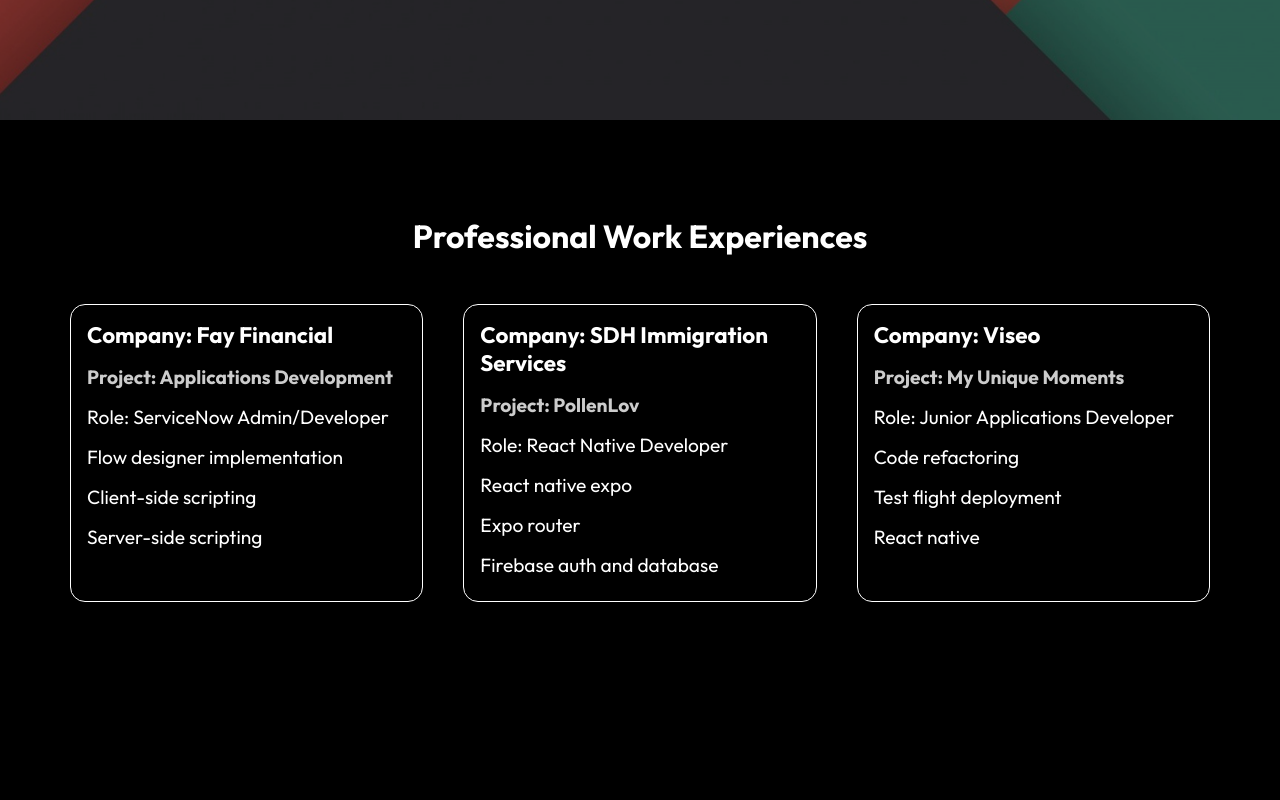
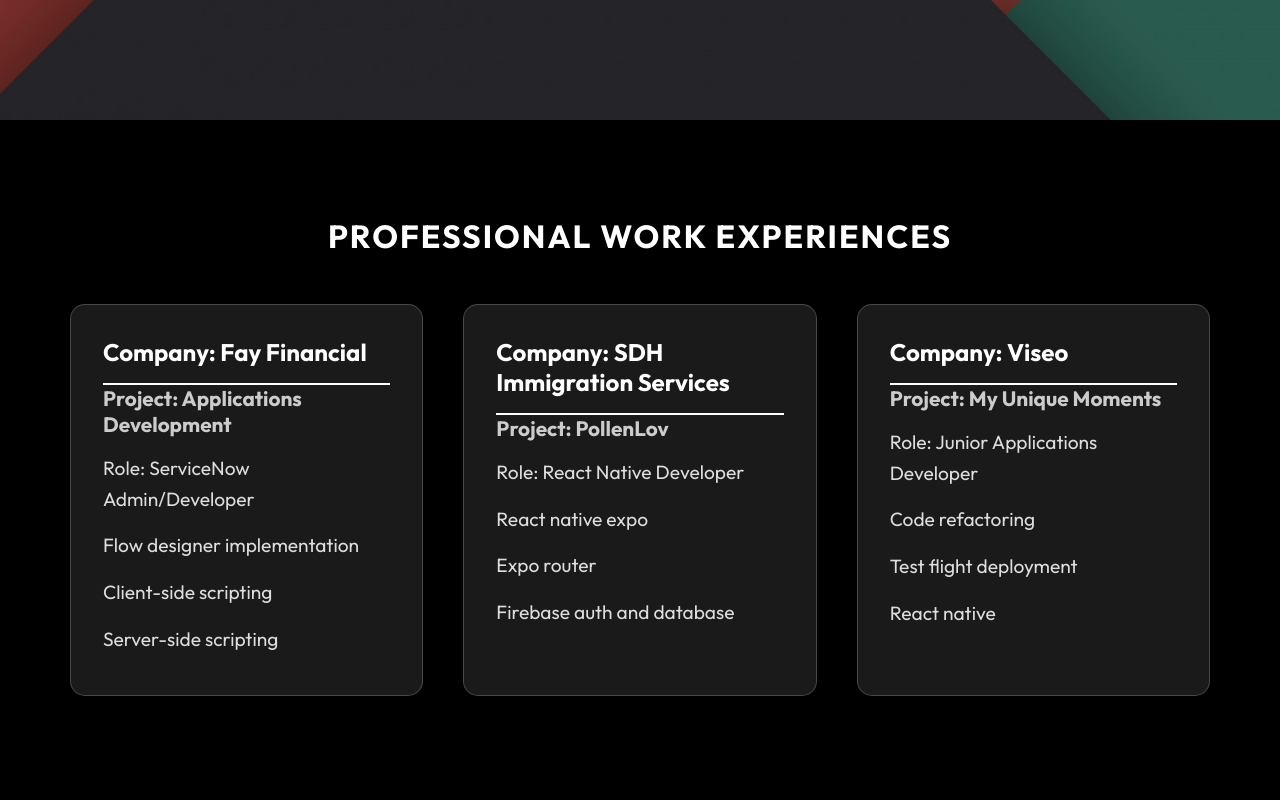
Before and after one commit to zoecabrales/jz-portfolio, a React (Create React App) app: page / in a window 1280 px wide. Shown: the part 680-1480 px from the top of the page. Built offline with nearby package versions, Linux system fonts and the light colour scheme.

Commit message:
minor ui revisions on Work exp cards

```diff
--- a/src/components/About/AboutContent.js
+++ b/src/components/About/AboutContent.js
@@ -54,9 +54,6 @@
         ))}
       </div>
 
-
-
-
       <div className="social-media-title" data-aos="fade-up">
         <h2>Check Out My YouTube Channel!</h2>
       </div>
--- a/src/components/Cards/CertCard/CertCard.js
+++ b/src/components/Cards/CertCard/CertCard.js
@@ -5,6 +5,7 @@
 const CertCard = ({ heading }) => {
   return (
     <div className="heading">
+      <h1>My Digital Certifications</h1>
       <h2>{heading}</h2>
       <h4
         style={{ marginTop: "50px" }}
--- a/src/components/Cards/CertCard/CertCardStyles.css
+++ b/src/components/Cards/CertCard/CertCardStyles.css
@@ -1,10 +1,10 @@
-.pricing{
+.pricing {
     width: 100%;
     padding: 6rem 1rem;
-    background-color:black;
+    /* background: linear-gradient(135deg, #000428, #004e92); */
 }
 
-.card-container{
+.card-container {
     max-width: 1140px;
     margin: auto;
     display: grid;
@@ -12,51 +12,54 @@
     column-gap: 40px;
 }
 
-.card{
+.card {
     border: 1px solid white;
     color: white;
     text-align: center;
     padding: 1rem;
+    background-color: rgba(0, 0, 0, 0.7);
+    border-radius: 15px;
+    transition: background-color 0.3s, border-radius 0.3s;
 }
 
-.card:hover{
-    background-color: black;
-    border-radius: 30px;
-    transition: 0.3s;
+.card:hover {
+    background: rgba(255, 255, 255, 0.2);
+    border-radius: 20px;
+   transform: translateY(-5px); /* Elevate on hover */
 }
 
-.card h3{
+.card h3 {
     font-size: 1.4rem;
     padding: 1rem;
     color: white;
 }
 
-.card p{
+.card p {
     padding: 10px 0;
     color: white;
 }
 
-.bar-line{
+.bar-line {
     border-bottom: 1px solid white;
     width: 30%;
     margin: 1.5rem auto;
     display: block;
 }
 
-.btc{
+.btc {
     font-size: 3rem;
     font-weight: 500;
     padding: 1rem 0;
 }
 
-.btn-price{
+.btn-price {
     border-radius: 50px;
     display: block;
     width: 80%;
     margin: 2rem auto;
 }
 
-@media screen and (max-width:740px) {
+@media screen and (max-width: 740px) {
     .card-container {
         max-width: 90%;
         margin: auto;
--- a/src/components/Cards/ExpCard/ExpCardStyles.css
+++ b/src/components/Cards/ExpCard/ExpCardStyles.css
@@ -1,13 +1,17 @@
 .exp {
   width: 100%;
   padding: 6rem 1rem;
-    background-color: black;
+  /* background: linear-gradient(135deg, #000428, #000428 ); */
+  color: white;
 }
 
 .exp-heading {
   text-align: center;
-    color: white;
+  color: #fff;
   margin-bottom: 3rem;
+  font-size: 2rem;
+  text-transform: uppercase;
+  letter-spacing: 2px;
 }
 
 .exp-card-container {
@@ -16,43 +20,53 @@
   display: grid;
   grid-template-columns: repeat(3, 1fr);
   column-gap: 40px;
+  row-gap: 40px;
 }
 
 .exp-card {
-    border: 1px solid white;
-    color: white;
-    padding: 1rem;
+  background: rgba(255, 255, 255, 0.1); /* Transparent white */
+  border: 1px solid rgba(255, 255, 255, 0.2);
+  padding: 2rem;
   border-radius: 15px;
-    transition: background-color 0.3s, border-radius 0.3s;
+  box-shadow: 0 4px 8px rgba(0, 0, 0, 0.2); /* Subtle shadow */
+  transition: background-color 0.3s, border-radius 0.3s, transform 0.3s;
 }
 
 .exp-card:hover {
-    background-color: #222;
+  background: rgba(255, 255, 255, 0.2);
   border-radius: 20px;
+  transform: translateY(-5px); /* Elevate on hover */
 }
 
 .exp-card h2 {
-    font-size: 1.4rem;
+  font-size: 1.5rem;
   padding-bottom: 1rem;
-    color: white;
+  color: #fff;
+  border-bottom: 2px solid #fff;
 }
 
 .exp-card h4 {
-    font-size: 1.2rem;
+  font-size: 1.3rem;
   padding-bottom: 0.5rem;
   color: #ccc;
 }
 
 .exp-card p {
   padding: 0.5rem 0;
-    color: white;
+  color: #ddd;
+  line-height: 1.6;
+}
+
+.duties p {
+  margin-left: 1rem;
+  text-indent: -1rem;
 }
 
 @media screen and (max-width: 740px) {
   .exp-card-container {
     max-width: 90%;
     margin: auto;
+    grid-template-columns: 1fr;
     row-gap: 35px;
-      grid-template-columns: 1fr;
   }
 }
```
Lines whose indentation alone changed are shown as unchanged.
